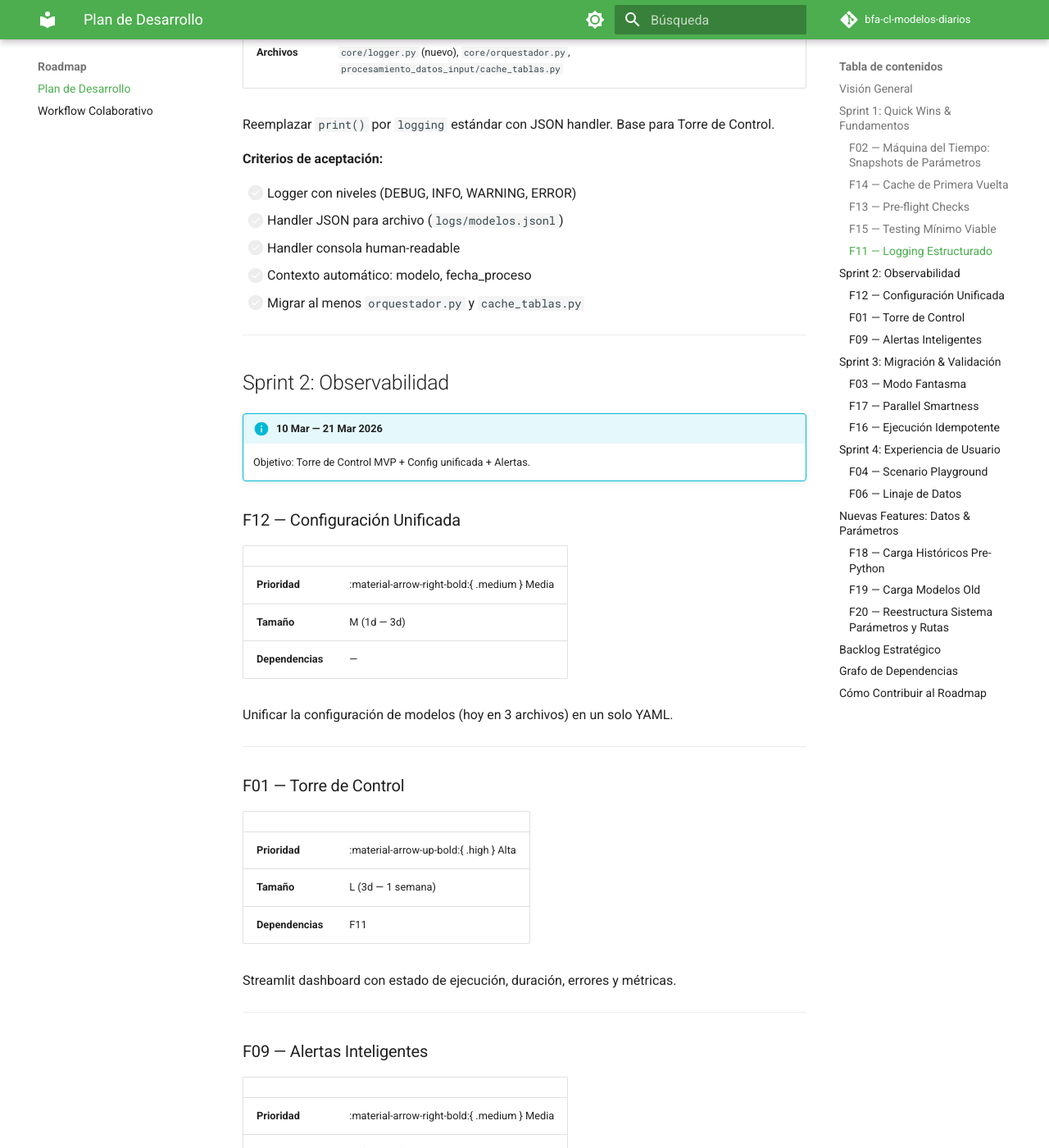
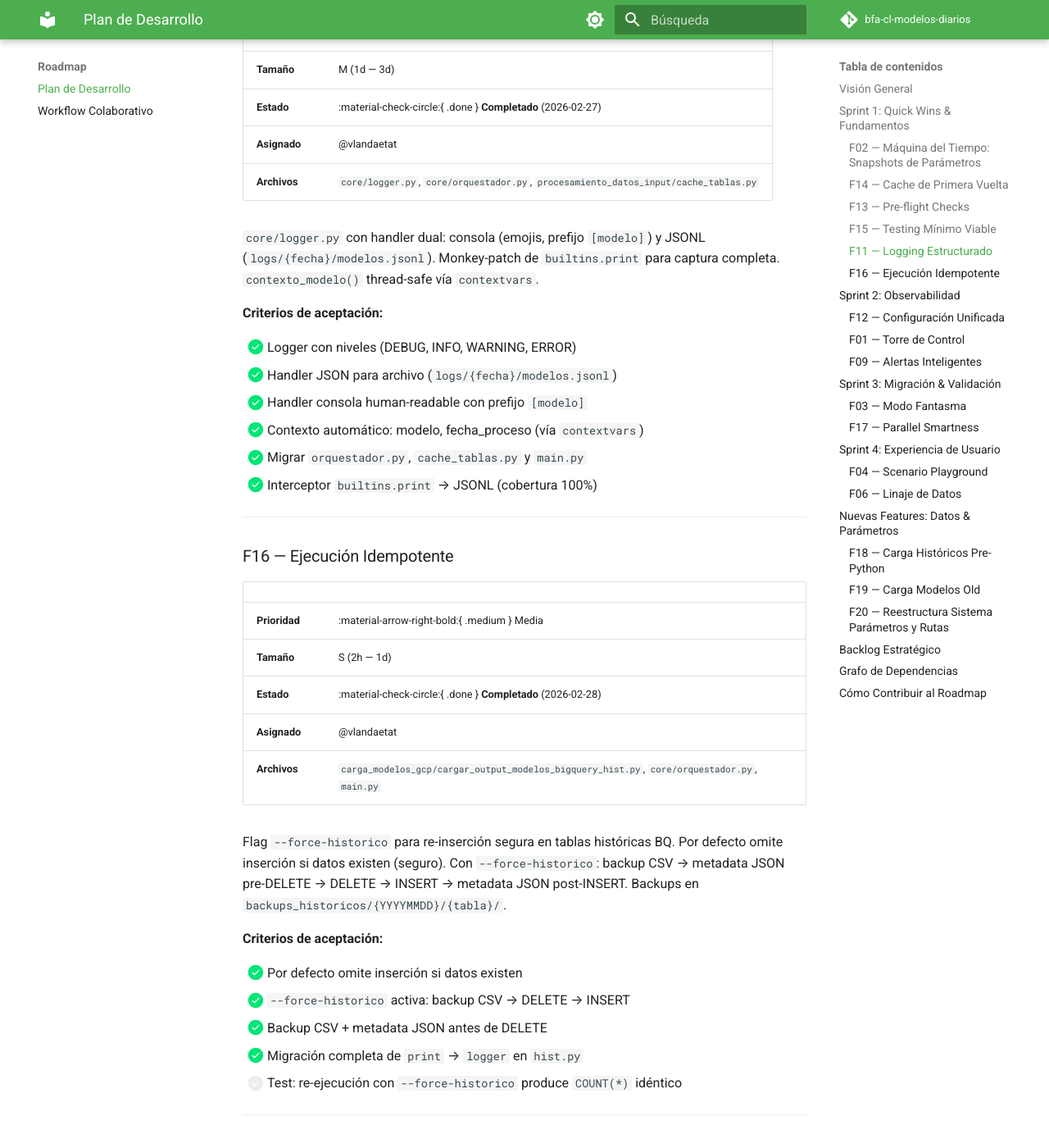
Before and after one commit to vmlandae/bfa-cl-modelos-diarios-v1, an MkDocs documentation site: the page built from docs/roadmap/index.md, in a window 1280 px wide and 1400 px high, scrolled down 3423 px. Shown: the whole window at 82% size. Built offline with MkDocs 1.6.1 and Material for MkDocs 9.7.7, drawn with Linux system fonts in a browser that asks for light colours; some of the changed text lies outside the part shown.

Commit message:
docs: actualización integral de documentación al estado actual
Sincroniza toda la documentación con el código implementado (F02, F11, F14, F16):

- roadmap.yaml: F02, F11, F14, F16 → completado con fechas y asignaciones;
  F16 movido de S3 a S1; descripciones actualizadas
- roadmap/index.md: Gantt con marcas done, badges de estado actualizados,
  F16 reubicado en S1, grafo de dependencias con colores diferenciados
  para features completadas vs pendientes
- CHANGELOG.md: nueva entrada v1.7.0-dev con F02 snapshots y F16 --force-historico
- README.md: --force-historico en CLI, core/logger.py en estructura,
  snapshots/ y backups_historicos/ en árbol de proyecto
- docs/index.md: ml_inversiones en tabla de modelos, estructura expandida
  con logger, logs, snapshots
- PLAN.md: fecha de actualización sincronizada

````diff
--- a/docs/CHANGELOG.md
+++ b/docs/CHANGELOG.md
@@ -4,6 +4,29 @@
 
 El formato está basado en [Keep a Changelog](https://keepachangelog.com/en/1.0.0/),
 y este proyecto adhiere a [Semantic Versioning](https://semver.org/spec/v2.0.0.html).
+
+## [1.7.0-dev] - 2026-03-02 - Snapshots, Idempotencia y Documentación Integral
+
+### Agregado
+- **Snapshot de parámetros (F02)** (`core/orquestador.py`): copia automática de Excel de parámetros antes de cada ejecución
+  - `_snapshot_parametros(modelo_key, fecha)` con `shutil.copy2` → `snapshots/{YYYYMMDD}/{modelo}/`
+  - Lee rutas de `excel_parametros_input` del YAML de config por modelo
+  - Aborta ejecución del modelo si la copia falla (`RuntimeError`)
+  - Directorio `snapshots/` excluido de versionamiento (`.gitignore`)
+- **Idempotencia históricos BQ (F16)**: flag `--force-historico` para re-inserción segura en tablas históricas BigQuery
+  - `_exportar_backup_pre_delete()`: exporta registros existentes a CSV con timestamp + metadata JSON
+  - `consolidar_historico_por_tabla(force=False)`: comportamiento dual — por defecto omite si datos existen (seguro); con `force=True` ejecuta backup → DELETE → INSERT → metadata post-INSERT
+  - Backups en `backups_historicos/{YYYYMMDD}/{tabla}/` con `backups_historicos/` excluido de Git
+  - Propagación de `force` a través de `consolidar_historico_bigquery()` y `consolidar_historico_gcp()`
+  - `--force-historico` en `main.py` y `orquestador.py` (CLI)
+  - Migración completa de `print()` → `logger` en `cargar_output_modelos_bigquery_hist.py`
+
+### Mejorado
+- **Documentación integral**: actualización de todos los archivos de documentación al estado actual del proyecto
+  - `docs/roadmap/roadmap.yaml`: F02, F11, F14, F16 marcados como `completado` con fechas y asignaciones
+  - `docs/roadmap/index.md`: Gantt con marcas `done`, badges de estado actualizados, F16 movido de S3 a S1, grafo de dependencias con colores diferenciados para completados
+  - `README.md`: flag `--force-historico` en ejemplos CLI, `snapshots/` y `backups_historicos/` en estructura, `core/logger.py` visible
+  - `docs/index.md`: `ml_inversiones` en tabla de modelos, estructura actualizada con `core/logger.py` y `logs/`
 
 ## [1.6.0-dev] - 2026-02-27 - Logging Estructurado, Roadmap y Documentación
 
--- a/docs/roadmap/index.md
+++ b/docs/roadmap/index.md
@@ -17,11 +17,12 @@
     axisFormat  %d %b
 
     section S1: Quick Wins
-    F02 Snapshots Parámetros     :f02, 2026-02-25, 1d
-    F14 Cache Primera Vuelta     :f14, 2026-02-26, 2d
-    F13 Pre-flight Checks        :f13, 2026-02-28, 2d
-    F15 Tests Mínimos            :f15, 2026-03-02, 2d
-    F11 Logging Estructurado     :f11, 2026-03-04, 3d
+    F02 Snapshots Parámetros     :done, f02, 2026-02-25, 1d
+    F14 Cache Primera Vuelta     :done, f14, 2026-02-26, 2d
+    F11 Logging Estructurado     :done, f11, 2026-02-26, 2d
+    F16 Idempotencia BQ          :done, f16, 2026-02-27, 2d
+    F13 Pre-flight Checks        :f13, 2026-03-03, 2d
+    F15 Tests Mínimos            :f15, 2026-03-05, 2d
 
     section S2: Observabilidad
     F12 Config Unificada         :f12, 2026-03-10, 3d
@@ -57,21 +57,17 @@
 |---|---|
 | **Prioridad** | :material-fire:{ .critical } Crítica |
 | **Tamaño** | XS (< 2h) |
-| **Estado** | :material-calendar-check: Planificado |
+| **Estado** | :material-check-circle:{ .done } **Completado** (2026-02-27) |
+| **Asignado** | @vlandaetat |
 | **Archivos** | `core/orquestador.py` |
 
-Snapshot automático de parámetros Excel antes de cada ejecución. `shutil.copy` en el orquestador → `snapshots/{fecha}/{modelo}/`.
+Snapshot automático de parámetros Excel antes de cada ejecución. `shutil.copy2` en el orquestador → `snapshots/{YYYYMMDD}/{modelo}/`. Lee rutas de `excel_parametros_input` del YAML. Aborta modelo si la copia falla (`RuntimeError`).
 
 **Criterios de aceptación:**
 
-- [x] Cada ejecución copia los parámetros Excel a `snapshots/{fecha}/{modelo}/`
+- [x] Cada ejecución copia los parámetros Excel a `snapshots/{YYYYMMDD}/{modelo}/`
 - [ ] No afecta el tiempo de ejecución (< 2s overhead)
-- [ ] Funciona para los 10 modelos
-
-??? note "Notas de implementación"
-    20 líneas de código. Valor regulatorio enorme (NCG 325).
-    Los parámetros locales ya están en el repo, pero los de inversiones
-    viven en la red. El snapshot captura ambos.
+- [ ] Funciona para los 10 modelos (verificar `ml_inversiones` con rutas UNC)
 
 ---
 
@@ -81,16 +77,18 @@
 |---|---|
 | **Prioridad** | :material-arrow-up-bold:{ .high } Alta |
 | **Tamaño** | S (2h — 1d) |
-| **Estado** | :material-calendar-check: Planificado |
-| **Archivos** | `procesamiento_datos_input/cache_tablas.py`, modelos de mora y prepago |
+| **Estado** | :material-check-circle:{ .done } **Completado** (2026-02-27) |
+| **Asignado** | @vlandaetat |
+| **Archivos** | `procesamiento_datos_input/cache_tablas.py`, `core/orquestador.py`, modelos de mora y prepago |
 
-Extender `cache_tablas.py` para cachear los CSV de interfaz (`ProductosMercadoLiquidezGCP*.txt`) como parquet local. Elimina dependencia de red para re-ejecuciones.
+Copia raw `.txt` de red → `data/cache/raw/` con metadata JSON (timestamp, MD5). Hooks pre/post ejecución en orquestador con `threading.Lock`. Verificación post-ejecución detecta cambios en red durante ejecución.
 
 **Criterios de aceptación:**
 
-- [ ] Primera lectura del día: lee CSV de red, guarda parquet
-- [ ] Lecturas siguientes: lee parquet local (~95% más rápido)
-- [ ] Flag `--forzar-recarga` para ignorar caché
+- [x] Primera lectura del día: copia CSV de red, guarda parquet
+- [x] Lecturas siguientes: lee parquet local (~95% más rápido)
+- [x] Respeta `CACHE_FORZAR_RECARGA` existente y `--forzar-recarga`
+- [x] Verificación post-ejecución con checksum MD5
 
 ---
 
@@ -139,18 +137,42 @@
 |---|---|
 | **Prioridad** | :material-arrow-up-bold:{ .high } Alta |
 | **Tamaño** | M (1d — 3d) |
-| **Estado** | :material-calendar-check: Planificado |
-| **Archivos** | `core/logger.py` (nuevo), `core/orquestador.py`, `procesamiento_datos_input/cache_tablas.py` |
+| **Estado** | :material-check-circle:{ .done } **Completado** (2026-02-27) |
+| **Asignado** | @vlandaetat |
+| **Archivos** | `core/logger.py`, `core/orquestador.py`, `procesamiento_datos_input/cache_tablas.py` |
 
-Reemplazar `print()` por `logging` estándar con JSON handler. Base para Torre de Control.
+`core/logger.py` con handler dual: consola (emojis, prefijo `[modelo]`) y JSONL (`logs/{fecha}/modelos.jsonl`). Monkey-patch de `builtins.print` para captura completa. `contexto_modelo()` thread-safe vía `contextvars`.
 
 **Criterios de aceptación:**
 
-- [ ] Logger con niveles (DEBUG, INFO, WARNING, ERROR)
-- [ ] Handler JSON para archivo (`logs/modelos.jsonl`)
-- [ ] Handler consola human-readable
-- [ ] Contexto automático: modelo, fecha_proceso
-- [ ] Migrar al menos `orquestador.py` y `cache_tablas.py`
+- [x] Logger con niveles (DEBUG, INFO, WARNING, ERROR)
+- [x] Handler JSON para archivo (`logs/{fecha}/modelos.jsonl`)
+- [x] Handler consola human-readable con prefijo `[modelo]`
+- [x] Contexto automático: modelo, fecha_proceso (vía `contextvars`)
+- [x] Migrar `orquestador.py`, `cache_tablas.py` y `main.py`
+- [x] Interceptor `builtins.print` → JSONL (cobertura 100%)
+
+---
+
+### F16 — Ejecución Idempotente { #f16 }
+
+| | |
+|---|---|
+| **Prioridad** | :material-arrow-right-bold:{ .medium } Media |
+| **Tamaño** | S (2h — 1d) |
+| **Estado** | :material-check-circle:{ .done } **Completado** (2026-02-28) |
+| **Asignado** | @vlandaetat |
+| **Archivos** | `carga_modelos_gcp/cargar_output_modelos_bigquery_hist.py`, `core/orquestador.py`, `main.py` |
+
+Flag `--force-historico` para re-inserción segura en tablas históricas BQ. Por defecto omite inserción si datos existen (seguro). Con `--force-historico`: backup CSV → metadata JSON pre-DELETE → DELETE → INSERT → metadata JSON post-INSERT. Backups en `backups_historicos/{YYYYMMDD}/{tabla}/`.
+
+**Criterios de aceptación:**
+
+- [x] Por defecto omite inserción si datos existen
+- [x] `--force-historico` activa: backup CSV → DELETE → INSERT
+- [x] Backup CSV + metadata JSON antes de DELETE
+- [x] Migración completa de `print` → `logger` en `hist.py`
+- [ ] Test: re-ejecución con `--force-historico` produce `COUNT(*)` idéntico
 
 ---
 
@@ -328,12 +339,12 @@
 | ID | Feature | Tamaño | Dependencias | Etiquetas |
 |:---|:--------|:-------|:-------------|:----------|
 | F05 | Matadero de Access (SQL→Pandas) | L | — | `migración` `access` |
-| F07 | Parámetros como Código (Excel→YAML) | XL | F02 | `parámetros` `regulatorio` |
+| F07 | Parámetros como Código (Excel→YAML) | XL | F02 ✅ | `parámetros` `regulatorio` |
 | F08 | Copiloto Regulatorio (reportes CMF) | XXL | F01, F09 | `regulatorio` `cmf` |
-| F10 | Model API (FastAPI) | XXL | F11, F12 | `api` `arquitectura` |
+| F10 | Model API (FastAPI) | XXL | F11 ✅, F12 | `api` `arquitectura` |
 | F18 | Carga Históricos Pre-Python | L | — | `datos` `histórico` `access` |
 | F19 | Carga Modelos Old (legacy→BQ) | L | — | `datos` `legacy` `bigquery` |
-| F20 | Reestructura Parámetros (Excel→JSON) | XL | F02 | `parámetros` `schema` `json` |
+| F20 | Reestructura Parámetros (Excel→JSON) | XL | F02 ✅ | `parámetros` `schema` `json` |
 
 ---
 
@@ -341,11 +352,11 @@
 
 ```mermaid
 graph LR
-    F02[F02 Snapshots] --> F07[F07 Params YAML]
+    F02[✅ F02 Snapshots] --> F07[F07 Params YAML]
     F02 --> F20[F20 Params JSON]
-    F14[F14 Cache 1ra Vuelta] --> F17[F17 Parallel]
+    F14[✅ F14 Cache 1ra Vuelta] --> F17[F17 Parallel]
     F14 --> F04[F04 Playground]
-    F11[F11 Logging] --> F01[F01 Torre Control]
+    F11[✅ F11 Logging] --> F01[F01 Torre Control]
     F11 --> F09[F09 Alertas]
     F11 --> F04
     F11 --> F10[F10 API]
@@ -356,22 +367,22 @@
     F12 --> F10
     F15[F15 Tests] --> F03[F03 Fantasma]
     F13[F13 Pre-flight]
-    F16[F16 Idempotencia]
+    F16[✅ F16 Idempotencia]
     F05[F05 Matadero Access]
     F18[F18 Históricos]
     F19[F19 Modelos Old]
 
-    style F02 fill:#4CAF50,color:#fff
-    style F14 fill:#4CAF50,color:#fff
+    style F02 fill:#1B5E20,color:#fff,stroke:#4CAF50,stroke-width:3px
+    style F14 fill:#1B5E20,color:#fff,stroke:#4CAF50,stroke-width:3px
+    style F11 fill:#1B5E20,color:#fff,stroke:#4CAF50,stroke-width:3px
+    style F16 fill:#1B5E20,color:#fff,stroke:#4CAF50,stroke-width:3px
     style F13 fill:#4CAF50,color:#fff
     style F15 fill:#4CAF50,color:#fff
-    style F11 fill:#4CAF50,color:#fff
     style F01 fill:#2196F3,color:#fff
     style F12 fill:#2196F3,color:#fff
     style F09 fill:#2196F3,color:#fff
     style F03 fill:#FF9800,color:#fff
     style F17 fill:#FF9800,color:#fff
-    style F16 fill:#FF9800,color:#fff
     style F04 fill:#9C27B0,color:#fff
     style F06 fill:#9C27B0,color:#fff
     style F05 fill:#757575,color:#fff
@@ -384,7 +395,8 @@
 ```
 
 <div style="display: flex; gap: 1em; margin-top: 0.5em; flex-wrap: wrap;">
-  <span style="background: #4CAF50; color: white; padding: 2px 8px; border-radius: 4px;">Sprint 1</span>
+  <span style="background: #1B5E20; color: white; padding: 2px 8px; border-radius: 4px;">✅ Completado</span>
+  <span style="background: #4CAF50; color: white; padding: 2px 8px; border-radius: 4px;">Sprint 1 (pendiente)</span>
   <span style="background: #2196F3; color: white; padding: 2px 8px; border-radius: 4px;">Sprint 2</span>
   <span style="background: #FF9800; color: white; padding: 2px 8px; border-radius: 4px;">Sprint 3</span>
   <span style="background: #9C27B0; color: white; padding: 2px 8px; border-radius: 4px;">Sprint 4</span>
--- a/docs/roadmap/roadmap.yaml
+++ b/docs/roadmap/roadmap.yaml
@@ -16,7 +16,7 @@
 # Prioridades: crítica | alta | media | baja
 # Tamaños: XS (<2h) | S (2h-1d) | M (1d-3d) | L (3d-1w) | XL (1w-2w) | XXL (2w+)
 #
-# Última actualización: 2026-02-26
+# Última actualización: 2026-03-02
 # =============================================================================
 
 metadata:
@@ -37,8 +37,8 @@
     nombre: "Quick Wins & Fundamentos"
     inicio: "2026-02-25"
     fin: "2026-03-07"
-    objetivo: "Establecer infraestructura base: logging, caché, snapshots"
-    features: [F02, F14, F13, F15, F11]
+    objetivo: "Establecer infraestructura base: logging, caché, snapshots, idempotencia"
+    features: [F02, F14, F13, F15, F11, F16]
 
   - id: "S2-2026"
     nombre: "Observabilidad"
@@ -52,7 +52,7 @@
     inicio: "2026-03-24"
     fin: "2026-04-04"
     objetivo: "Modo Fantasma para inversiones + optimización paralela"
-    features: [F03, F17, F16]
+    features: [F03, F17]
 
   - id: "S4-2026"
     nombre: "Experiencia de Usuario"
@@ -81,12 +81,15 @@
     titulo: "Máquina del Tiempo — Snapshots de parámetros"
     descripcion: >
       Snapshot automático de parámetros Excel antes de cada ejecución.
-      shutil.copy en orquestador.py → snapshots/{fecha}/{modelo}/
-    estado: planificado
+      shutil.copy2 en orquestador.py → snapshots/{YYYYMMDD}/{modelo}/.
+      Lee rutas de excel_parametros_input del YAML de config.
+      Aborta modelo si la copia falla (RuntimeError).
+    estado: completado
     prioridad: crítica
     tamano: XS
     sprint: "S1-2026"
-    asignado: null
+    asignado: vlandaetat
+    fecha_completado: "2026-02-27"
     etiquetas: [regulatorio, auditoria, orquestador]
     dependencias: []
     archivos_afectados:
@@ -105,12 +108,15 @@
     descripcion: >
       Extender cache_tablas.py para cachear los CSV de interfaz
       (ProductosMercadoLiquidezGCP*.txt) como parquet local.
-      Elimina dependencia de red para re-ejecuciones.
-    estado: planificado
+      Copia raw .txt a data/cache/raw/ con metadata JSON (timestamp, MD5).
+      Hooks pre/post ejecución en orquestador con threading.Lock.
+      Verificación post-ejecución detecta cambios en red durante ejecución.
+    estado: completado
     prioridad: alta
     tamano: S
     sprint: "S1-2026"
-    asignado: null
+    asignado: vlandaetat
+    fecha_completado: "2026-02-27"
     etiquetas: [performance, cache, red]
     dependencias: []
     archivos_afectados:
@@ -175,13 +181,16 @@
   - id: F11
     titulo: "Logging Estructurado — De print() a observabilidad"
     descripcion: >
-      Reemplazar print() por logging estándar de Python con JSON handler.
-      Base para Torre de Control y debugging.
-    estado: planificado
+      core/logger.py con handler dual: consola (emojis, prefijo [modelo])
+      y archivo JSONL (logs/{fecha}/modelos.jsonl). Monkey-patch de
+      builtins.print para captura completa. contexto_modelo() thread-safe
+      vía contextvars. Compatible con StdoutRedirector de GUI.
+    estado: completado
     prioridad: alta
     tamano: M
     sprint: "S1-2026"
-    asignado: null
+    asignado: vlandaetat
+    fecha_completado: "2026-02-27"
     etiquetas: [observabilidad, refactor, core]
     dependencias: []
     archivos_afectados:
@@ -319,22 +328,29 @@
   - id: F16
     titulo: "Ejecución Idempotente — Correr sin miedo"
     descripcion: >
-      Garantizar que re-ejecutar un modelo para la misma fecha no
-      produce datos duplicados ni inconsistentes, especialmente en
-      la consolidación histórica de BigQuery.
-    estado: backlog
+      Flag --force-historico para re-inserción segura en tablas históricas BQ.
+      Por defecto omite inserción si datos existen (seguro). Con --force-historico:
+      exporta backup CSV con timestamp → metadata JSON pre-DELETE → DELETE →
+      INSERT → metadata JSON post-INSERT. Todo logueado vía core.logger.
+      Backups en backups_historicos/{YYYYMMDD}/{tabla}/.
+    estado: completado
     prioridad: media
     tamano: S
-    sprint: "S3-2026"
-    asignado: null
-    etiquetas: [robustez, bigquery, idempotencia]
+    sprint: "S1-2026"
+    asignado: vlandaetat
+    fecha_completado: "2026-02-28"
+    etiquetas: [robustez, bigquery, idempotencia, auditoria]
     dependencias: []
     archivos_afectados:
       - "carga_modelos_gcp/cargar_output_modelos_bigquery_hist.py"
+      - "core/orquestador.py"
+      - "main.py"
     criterios_aceptacion:
-      - "DELETE del día antes de INSERT en tablas históricas"
-      - "Re-ejecución produce resultado idéntico"
-      - "Test que verifica idempotencia"
+      - "Por defecto omite inserción si datos existen"
+      - "--force-historico activa: backup CSV → DELETE → INSERT"
+      - "Backup CSV + metadata JSON antes de DELETE"
+      - "Re-ejecución con --force-historico produce resultado idéntico"
+      - "Migración completa de print→logger en hist.py"
 
   # ---------------------------------------------------------------------------
   # SPRINT 4: Experiencia de Usuario
````
Also changed, not shown: other parts of docs/roadmap/index.md (+1 -13 lines), README.md (+14 -0 lines), docs/index.md (+10 -5 lines), docs/roadmap/PLAN.md (+1 -1 lines).
